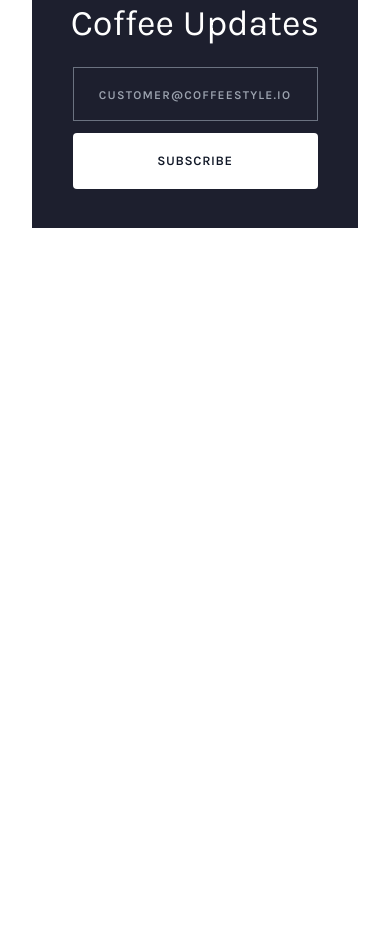
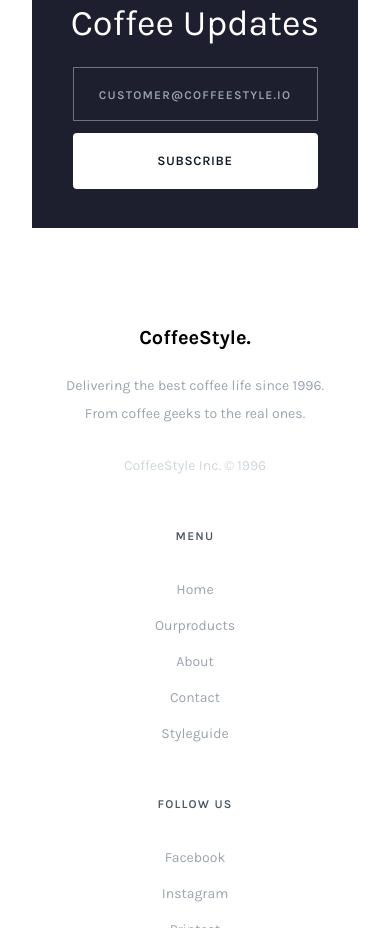
Before and after one commit to ThomasTuyen/tailwindcss-coffee-style, a website: page public/index.html in a window 390 px wide. Shown: the part 11072-12000 px from the top of the page. Before the commit the page ends 11396 px from the top, so only its background shows below. Drawn offline with Linux system fonts and the light colour scheme.

Commit message:
Add new footer.

```diff
--- a/public/index.html
+++ b/public/index.html
@@ -11,7 +11,7 @@
 </head>
 <body>
     <div id="root">
-        <div class="content-wrapper font-Karla max-w-screen-xl text-base mx-auto px-8">
+        <div class="content-wrapper font-Karla max-w-screen-xl text-base mx-auto px-8 lg:px-1">
             <header class="py-6 mx-auto">
                 <nav class="nav__container flex flex-row justify-between items-center relative">
                     <div class="nav__logo basis-2/6 text-center text-xl font-semibold cursor-pointer">
@@ -455,6 +455,42 @@
                 </div> <!--End subscribe-us-->
             </main>
 
-            <footer></footer>
+            <footer class="footer__container w-[95%] lg:w-[75%] mx-auto pb-24 text-sm">
+                <div class="footer__content flex flex-col text-center md:text-left md:flex-row gap-12 md:gap-8">
+                    <div class="footer__col-1 basis-2/6">
+                        <div class="footer__name text-xl font-bold mb-5">CoffeeStyle.</div>
+                        <div class="footer__descrip text-gray-400 leading-7 mb-6 md:mb-[80px]">Delivering the best coffee life since 1996.<br/>From coffee geeks to the real ones.</div>
+                        <div class="footer__copy text-gray-300 leading-7 hover:text-coffee-400 cursor-pointer duration-75">CoffeeStyle Inc. © 1996</div>
+                    </div>
+                    <div class="footer__col-2 basis-1/6">
+                        <div class="footer__menu uppercase tracking-widest text-gray-600 font-semibold text-xs mb-8">Menu</div>
+                        <div class="footer__menu-list flex flex-col gap-2">
+                            <div class="footer__item"><a href="#" class="footer__link text-gray-400 leading-7  hover:text-coffee-400 duration-75">Home</a></div>
+                            <div class="footer__item"><a href="#" class="footer__link text-gray-400 leading-7  hover:text-coffee-400 duration-75">Ourproducts</a></div>
+                            <div class="footer__item"><a href="#" class="footer__link text-gray-400 leading-7  hover:text-coffee-400 duration-75">About</a></div>
+                            <div class="footer__item"><a href="#" class="footer__link text-gray-400 leading-7  hover:text-coffee-400 duration-75">Contact</a></div>
+                            <div class="footer__item"><a href="#" class="footer__link text-gray-400 leading-7  hover:text-coffee-400 duration-75">Styleguide</a></div>
+                        </div>
+
+                    </div>
+                    <div class="footer__col-3 basis-1/6">
+                        <div class="footer__follow uppercase tracking-widest text-gray-600 font-semibold text-xs mb-8">Follow us</div>
+                        <div class="footer__follow-list flex flex-col gap-2">
+                            <div class="footer__item"><a href="#" class="footer__link text-gray-400 leading-7 hover:text-coffee-400 duration-75">Facebook</a></div>
+                            <div class="footer__item"><a href="#" class="footer__link text-gray-400 leading-7 hover:text-coffee-400 duration-75">Instagram</a></div>
+                            <div class="footer__item"><a href="#" class="footer__link text-gray-400 leading-7 hover:text-coffee-400 duration-75">Printest</a></div>
+                            <div class="footer__item"><a href="#" class="footer__link text-gray-400 leading-7 hover:text-coffee-400 duration-75">Twittter</a></div>
+                        </div>
+                    </div>
+                    <div class="footer__col-4 basis-2/6">
+                        <div class="footer__ contact uppercase tracking-widest text-gray-600 font-semibold text-xs mb-8">Contact us</div>
+                        <div class="footer__descrip text-gray-400 leading-7 mb-2">We’re Always Happy to Help</div>
+                        <div class="footer__email mb-6 md:mb-16"><a href="#" class="footer__link text-2xl leading-10 hover:text-coffee-400 duration-75">us@coffeestyle.io</a></div>
+                        <div class="footer__power"><a href="#" class="footer__link text-gray-300 leading-7 hover:text-coffee-400 cursor-pointer duration-75 mb-2">Powered by Webflow</a></div>
+                    </div>
+
+
+                </div>
+            </footer>
 </body>
 </html>
```
Also changed, not shown: public/output.css.
